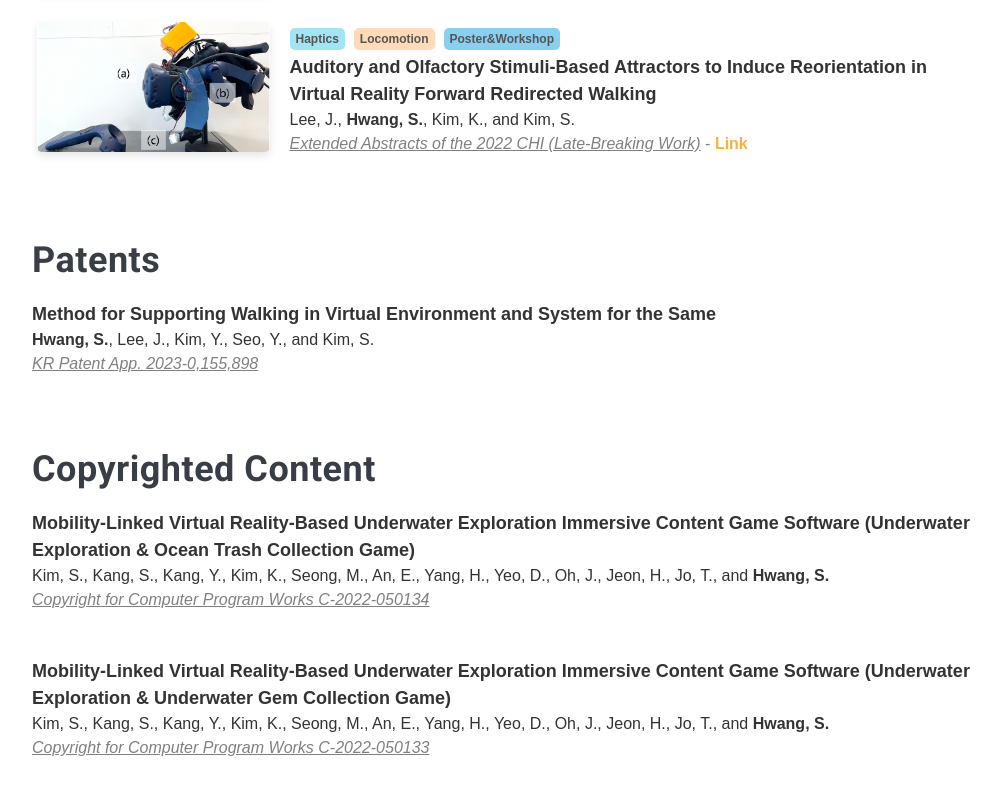
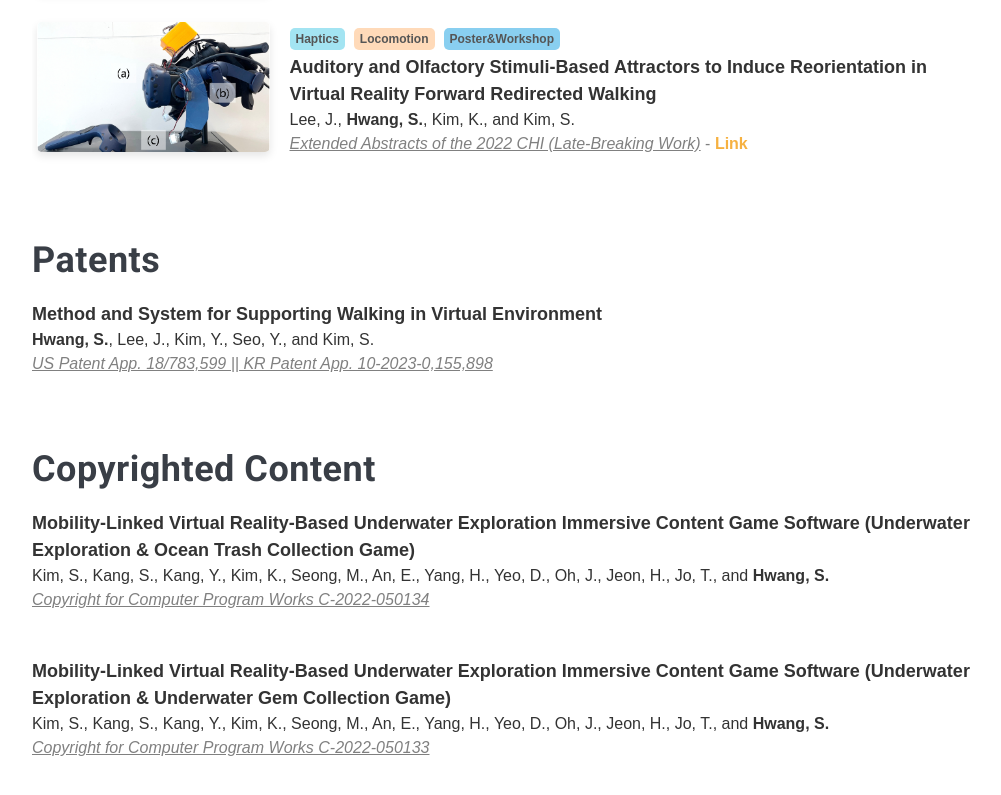
Before and after one commit to anoldhsh/anoldhsh.github.io, a Jekyll site: the page built from _pages/2PUBLICATIONS.md, in a window 1280 px wide and 900 px high, scrolled down 3379 px, cut to the strip 0-796 px from the top of the window. Shown: the whole strip, without its empty margins (128-1129 px from the left). Built offline with Jekyll 4.4.1, drawn with Linux system fonts in a browser that asks for light colours; nearby versions of some CDN libraries.

Commit message:
Add US Patents

```diff
--- a/_pages/2PUBLICATIONS.md
+++ b/_pages/2PUBLICATIONS.md
@@ -405,9 +405,9 @@ image: Publications_0731.jpg
 # Patents
 
 <div class="publication-text">
-<font size="4"><b>Method for Supporting Walking in Virtual Environment and System for the Same</b></font><br>
+<font size="4"><b>Method and System for Supporting Walking in Virtual Environment</b></font><br>
 <font size="3" style="color:dark_gray;"><strong>Hwang, S.</strong>, Lee, J., Kim, Y., Seo, Y., and Kim, S.</font><br>
-<font size="3" style="color:gray;"><u><i>KR Patent App. 2023-0,155,898</i></u></font>
+<font size="3" style="color:gray;"><u><i>US Patent App. 18/783,599 || KR Patent App. 10-2023-0,155,898</i></u></font>
 </div>
 
 <br>
```
Also changed, not shown: 2 other files.
